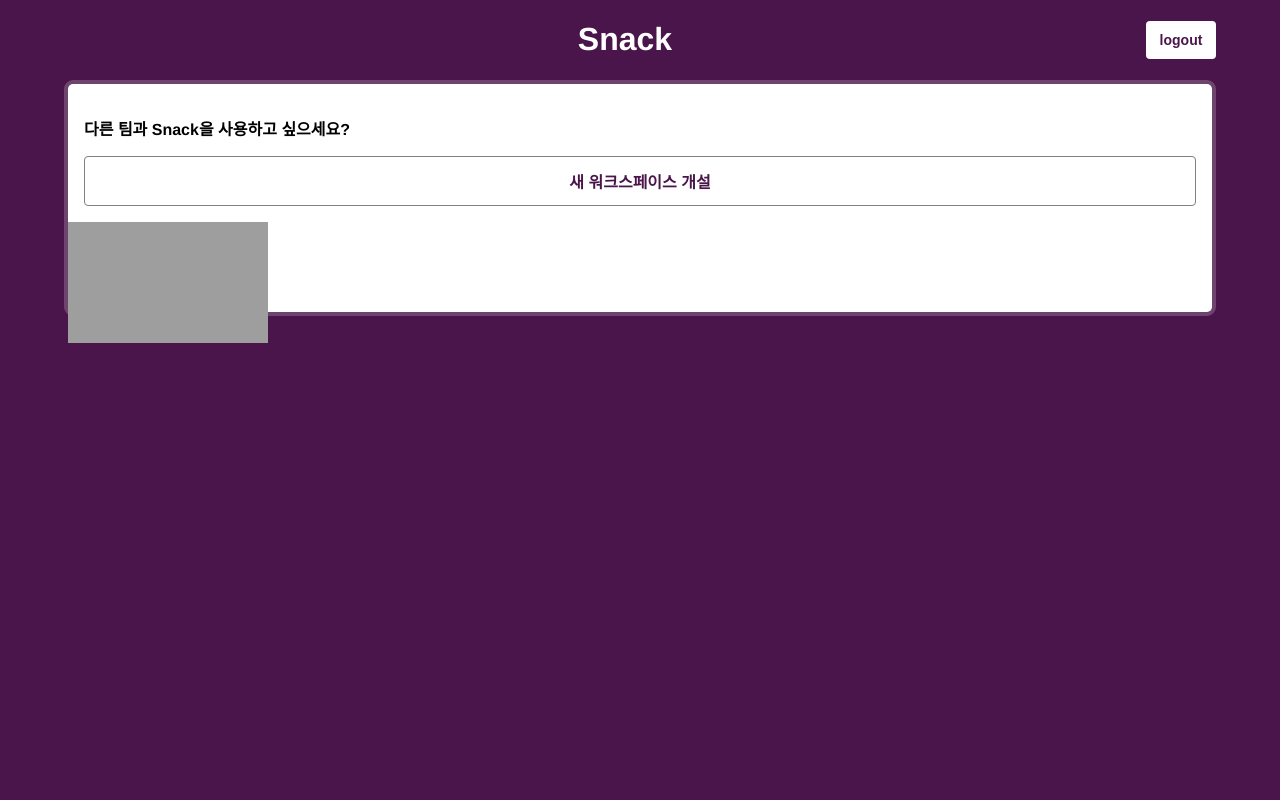
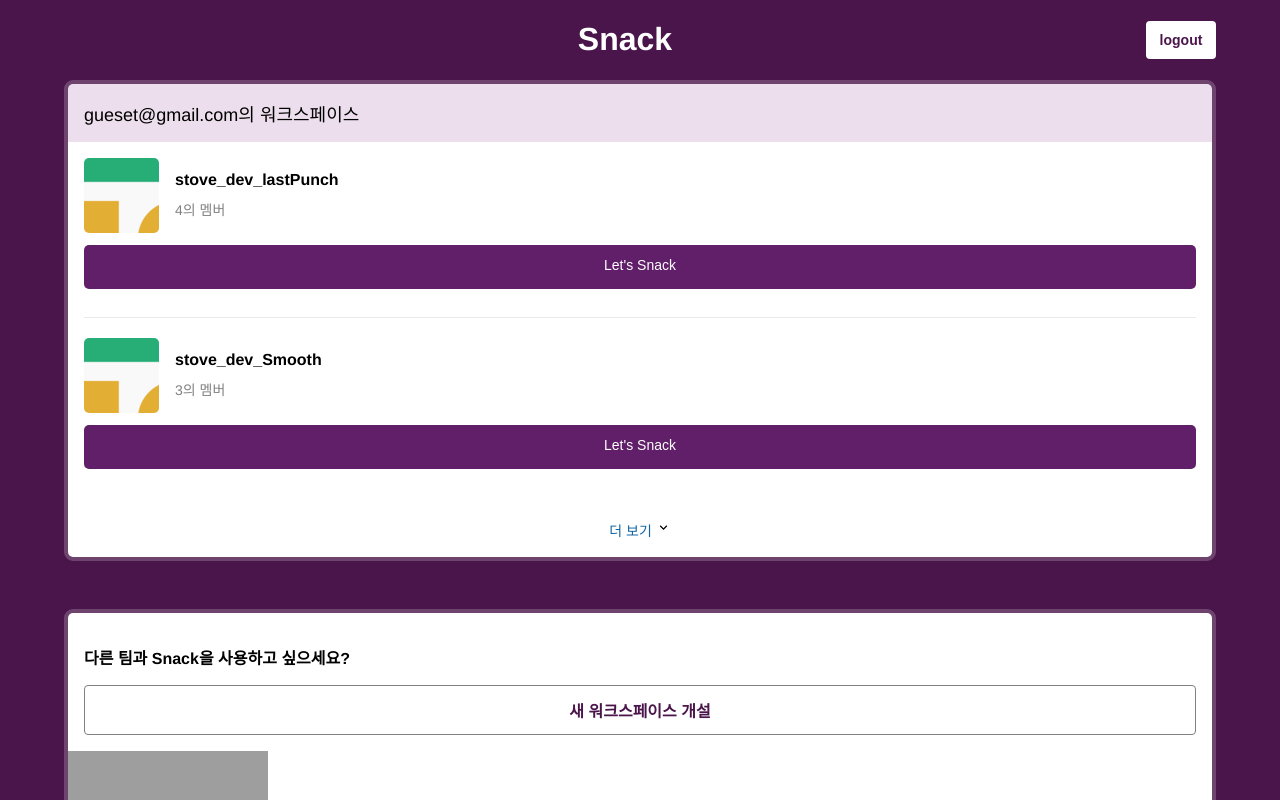
Before and after one commit to njsh4261/SGS_Last_Punch, a React (Create React App) app in the folder src/frontend/web/: page / in a window 1280 px wide. Built offline with nearby package versions, Linux system fonts and the light colour scheme; sample sign-in values are in the browser's storage; grey boxes are pictures that could not be loaded.

Commit message:
feat: workspace list UI

```diff
--- /dev/null
+++ b/src/frontend/web/src/components/Welcome/Body/WsItem.tsx
@@ -0,0 +1,72 @@
+import React from 'react';
+import styled from 'styled-components';
+import SubmitButton from '../../Common/SubmitButton';
+import sampleImage from '../../../icon/sample-workspace.png';
+
+const Item = styled.section`
+  display: flex;
+  flex-direction: column;
+  & + & {
+    margin-top: 28px;
+    border-top: 1px solid ${(props) => props.theme.color.lightGrey};
+    padding-top: 20px;
+  }
+`;
+
+const ItemInfoLayer = styled.section`
+  display: flex;
+  margin-bottom: 12px;
+  align-items: center;
+`;
+
+const WorkSpaceImage = styled.div`
+  width: 75px;
+  height: 75px;
+  background-image: url(${sampleImage});
+  margin-right: 16px;
+  border-radius: 5px;
+`;
+
+const WorkSpaceInfo = styled.div`
+  display: flex;
+  flex-direction: column;
+`;
+
+const WorkSpaceName = styled.section`
+  font-weight: 700;
+  padding-bottom: 10px;
+`;
+
+const WorkSpaceMembers = styled.section`
+  font-weight: 400;
+  color: grey;
+  font-size: 14px;
+`;
+
+interface WsItemProps {
+  id: string;
+  name: string;
+  members: string[];
+}
+
+export default function WsItem({ ws }: { ws: WsItemProps }) {
+  return (
+    <Item key={ws.id}>
+      <ItemInfoLayer>
+        <WorkSpaceImage></WorkSpaceImage>
+        <WorkSpaceInfo>
+          <WorkSpaceName>{ws.name}</WorkSpaceName>
+          <WorkSpaceMembers>{ws.members.length}의 멤버</WorkSpaceMembers>
+        </WorkSpaceInfo>
+      </ItemInfoLayer>
+      <SubmitButton
+        fontSize="14px"
+        fontWeight="400"
+        text="Let's Snack"
+        borderRadius="5px"
+        light={true}
+        submitHandler={() => console.log('enter workspace')}
+      ></SubmitButton>
+    </Item>
+  );
+}
--- /dev/null
+++ b/src/frontend/web/src/components/Welcome/Body/WsList.tsx
@@ -0,0 +1,97 @@
+import React from 'react';
+import styled from 'styled-components';
+import expand from '../../../icon/expand.svg';
+import WsItem from './WsItem';
+
+const Container = styled.section`
+  border: 4px solid rgba(255, 255, 255, 0.2);
+  border-radius: 9px;
+`;
+
+const Box = styled.article`
+  display: flex;
+  flex-direction: column;
+
+  & > * {
+    padding: 16px;
+  }
+`;
+
+const BoxHeader = styled.article`
+  background: #ecdeec;
+  border-top-left-radius: 5px;
+  border-top-right-radius: 5px;
+  font-size: 1.125rem;
+`;
+
+const BoxContent = styled.article`
+  background: white;
+  border-bottom-left-radius: 5px;
+  border-bottom-right-radius: 5px;
+`;
+
+const ShowMore = styled.article`
+  display: flex;
+  justify-content: center;
+  align-items: center;
+  height: 54px;
+  margin: -16px;
+  margin-top: 34px;
+`;
+
+const ShowMoreButton = styled.button`
+  color: #1264a3;
+  font-size: 14px;
+  background: none;
+  border: none;
+  cursor: pointer;
+  display: flex;
+`;
+
+const ShowMoreIcon = styled.div`
+  &::after {
+    display: block;
+    content: '';
+    height: 15px;
+    width: 15px;
+    background-image: url(${expand});
+    background-repeat: no-repeat;
+    margin-left: 4px;
+  }
+`;
+
+export default function WsList() {
+  // dump data
+  const userEmail = 'gueset@gmail.com';
+  const wsList = [
+    {
+      id: 'pucn1',
+      name: 'stove_dev_lastPunch',
+      members: ['cha', 'kim', 'kim', 'kim'],
+    },
+    {
+      id: 'smoonth123',
+      name: 'stove_dev_Smooth',
+      members: ['jung', 'whang', 'ji'],
+    },
+  ];
+
+  return (
+    <Container>
+      <Box>
+        <BoxHeader>{userEmail}의 워크스페이스</BoxHeader>
+        <BoxContent>
+          {wsList.map((ws) => (
+            <WsItem ws={ws} key={ws.id}></WsItem>
+          ))}
+          <ShowMore>
+            <ShowMoreButton>
+              <span>더 보기</span>
+              <ShowMoreIcon></ShowMoreIcon>
+            </ShowMoreButton>
+          </ShowMore>
+        </BoxContent>
+      </Box>
+    </Container>
+  );
+}
--- a/src/frontend/web/src/components/Welcome/Body/index.tsx
+++ b/src/frontend/web/src/components/Welcome/Body/index.tsx
@@ -1,15 +1,21 @@
 import React from 'react';
 import styled from 'styled-components';
+import WsList from './WsList';
 import CreateWs from './CreateWs';
 
 const SwelcomeBody = styled.main`
   margin: 0 64px 0 64px;
   flex: 1;
+
+  & > * + * {
+    margin-top: 48px;
+  }
 `;
 
 export default function WelcomeBody() {
   return (
     <SwelcomeBody>
+      <WsList></WsList>
       <CreateWs></CreateWs>
     </SwelcomeBody>
   );
```
